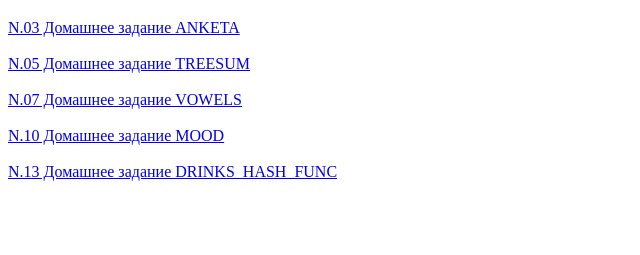
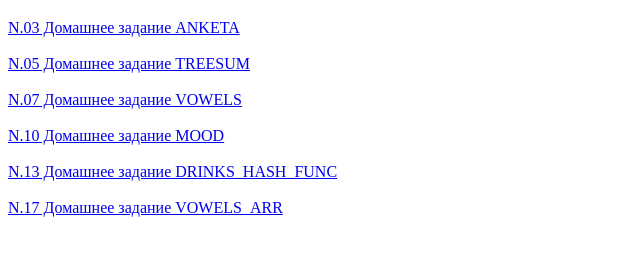
Before and after one commit to ZhenyaKononyuk/ZhenyaKononyuk.github.io, a plain HTML site: page index.html in a window 1280 px wide. Shown: the part 61-316 px from the top of the page, without its empty margins (0-640 px from the left). Drawn offline with Linux system fonts and the light colour scheme.

Commit message:
My first commit

```diff
--- a/index.html
+++ b/index.html
@@ -13,5 +13,6 @@
     <a target="3" href="https://zhenyakononyuk.github.io/N07">N.07 Домашнее задание VOWELS</a><br><br>
     <a target="4" href="https://zhenyakononyuk.github.io/N10">N.10 Домашнее задание MOOD</a><br><br>
     <a target="5" href="https://zhenyakononyuk.github.io/N13">N.13 Домашнее задание DRINKS_HASH_FUNC</a><br><br>
+    <a target="6" href="https://zhenyakononyuk.github.io/N17">N.17 Домашнее задание VOWELS_ARR</a><br><br>
 </body>
 </html>
```
